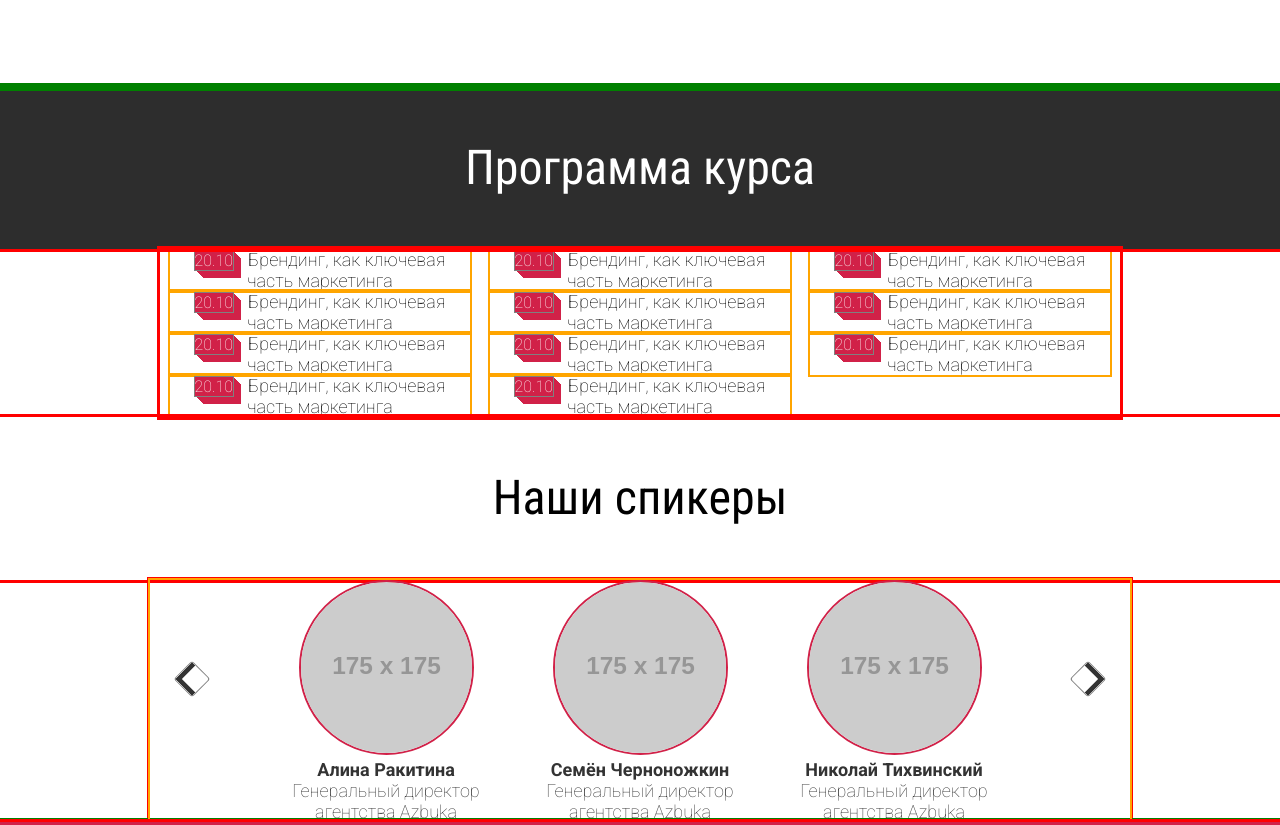
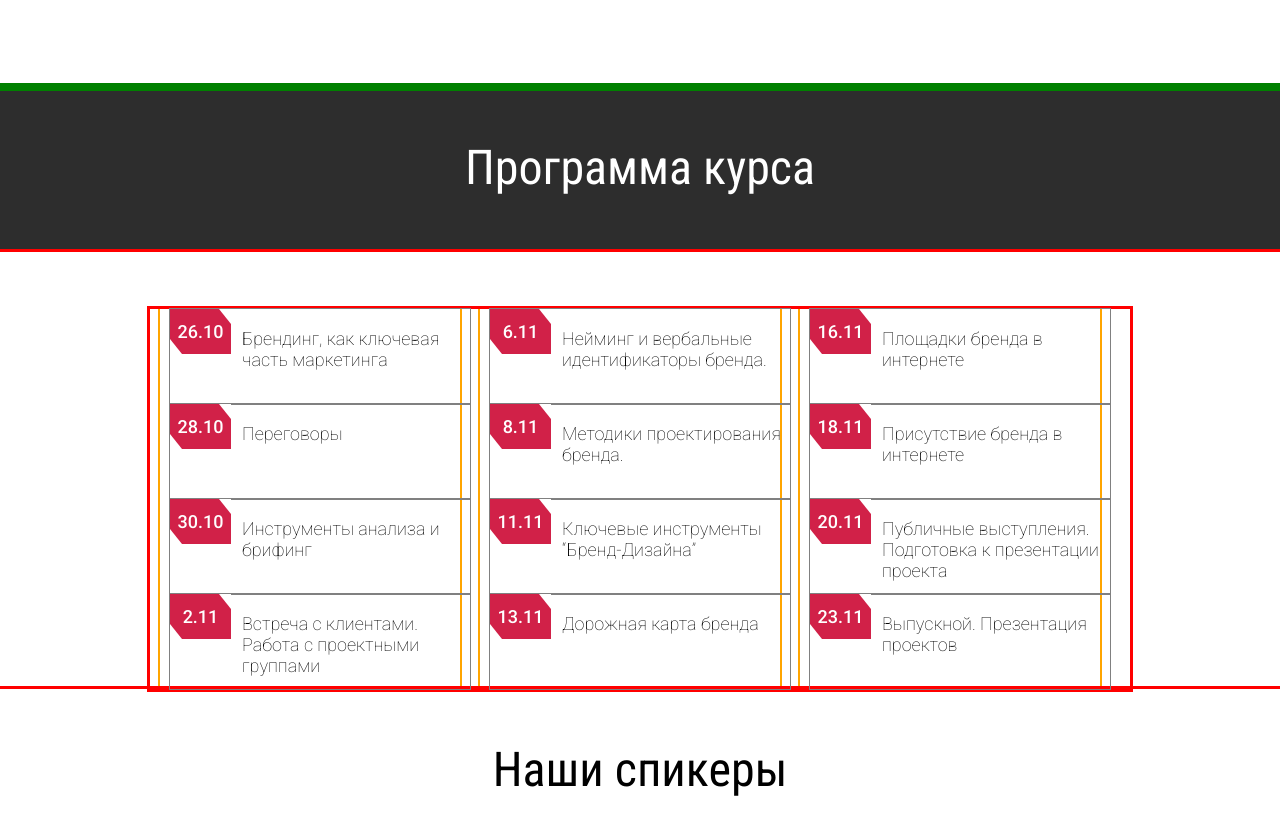
Before and after one commit to haineko/Azbuka, a plain HTML site: page index.html in a window 1280 px wide. Shown: the part 2159-2984 px from the top of the page. Drawn offline with nearby package versions, Linux system fonts and the light colour scheme; files that its build step writes are made by us from their sources; placeholder pictures from the web are drawn by us; a web font is replaced by a local one.

Commit message:
add style for programm

```diff
--- a/css/style.css
+++ b/css/style.css
@@ -118,10 +118,13 @@ body {
 }
 
 .headerNav > a:hover {
+  color: #c1c1c1;
+  transition: all 0.5s linear;
+}
+.headerNav > a:active {
   color: #ce2053;
   transition: all 0.5s linear;
 }
-
 .slideOne {
   padding: 130px 0 85px;
   color: #fff;
@@ -286,7 +289,9 @@ body {
 .slideSix {
   text-align: center;
 }
+
 .slideSix_header {
+  margin-bottom: 60px;
   padding: 50px 0;
   color:#fff;
   background-color: #2d2d2d;
@@ -294,37 +299,61 @@ body {
   font-weight: 400;
 }
 .slideSix_list {
-  margin: 0 auto;
-  width: 960px;
+  margin: 0 10px;
+  width: 300px;
+  float: left;
   font-size: 0;
   padding: 0;
   text-align: left;
 }
 .slideSix_list li {
+  position: relative;
   vertical-align: top;
   display: inline-block;
   color: #000;
   font: 18px Roboto, Arial, sans-serif;
   font-weight: 100;
-  width:300px;
+  width: 300px;
   margin: 0 10px;
-  text-align: center;
+  padding-top: 19px;
+  min-height: 95px;
+  padding-left: 72px;
 }
 .slideSix_list li span {
-  font: 16px Roboto, Arial, sans-serif;
-  font-weight: 100;
+  position: absolute;
+  top: 0;
+  left: 0;
+  width: 61px;
+  height: 45px;
+  font: 18px Roboto, Arial, sans-serif;
+  line-height: 45px;
+  text-align: center;
+  font-weight: 500;
   background-color: #d12148;
-  box-shadow:
-  1px 0px rgb(209,33,72), 1px 1px rgb(209,33,72),
-  2px 1px rgb(209,33,72), 2px 2px rgb(209,33,72),
-  3px 2px rgb(209,33,72), 3px 3px rgb(209,33,72),
-  4px 3px rgb(209,33,72), 4px 4px rgb(209,33,72),
-  5px 4px rgb(209,33,72), 5px 5px rgb(209,33,72),
-  6px 5px rgb(209,33,72), 6px 6px rgb(209,33,72),
-  7px 6px rgb(209,33,72), 7px 7px rgb(209,33,72),
-  8px 7px rgb(209,33,72), 8px 8px rgb(209,33,72);
   margin-right: 15px;
   color:#fff;
+}
+.slideSix_list li span::after {
+  content: '';
+  position: absolute;
+  top: 0;
+  right: 0;
+  width: 0;
+  height: 0;
+  border-style: solid;
+  border-width: 0 12px 15px 0;
+  border-color: transparent #fff transparent transparent;
+}
+.slideSix_list li span::before {
+  content: '';
+  position: absolute;
+  bottom: 0;
+  left: 0;
+  width: 0;
+  height: 0;
+  border-style: solid;
+  border-width: 15px 0 0 12px;
+border-color: transparent transparent transparent #fff;
 }
 .slideSix_header--color {
   color:#000;
@@ -597,8 +626,12 @@ textarea:-ms-input-placeholder { font-family:  "Roboto", "Arial", sans-serif;  f
   color: #ce2053;
   background-color: transparent;
   border: 3px solid #ce2053;
+  outline: none;
 }
-
+.btn-submit:hover {
+  color: #fff;
+  background-color: #ce2053;
+}
 .footer {
   padding-bottom: 90px;
   color: #fff;
@@ -661,6 +694,14 @@ textarea:-ms-input-placeholder { font-family:  "Roboto", "Arial", sans-serif;  f
   line-height: 0;
 }
 
+.social_btn:hover {
+  background-color: #6e605c;
+}
+
+.social_btn:active {
+  background-color: #655754;
+}
+
 .social_btn-vk {
   background: #7a6b67 url("../img/icon-vk.png") no-repeat 50%;
 }
@@ -668,7 +709,18 @@ textarea:-ms-input-placeholder { font-family:  "Roboto", "Arial", sans-serif;  f
 .social_btn-inst {
   background: #7a6b67 url("../img/icon-inst.png") no-repeat 50%;
 }
-
+.social_link {
+  font-family: "Roboto", "Arial", sans-serif;
+  font-size: 28px;
+  font-weight: 400;
+  color: #fff;
+  vertical-align: bottom;
+  text-decoration: none;
+}
+.social_link:hover,
+.footer_link:hover{
+  color: #d12148;
+}
 @keyframes shake {
   0%, 100% {
     transform: rotate(0);
--- a/index.html
+++ b/index.html
@@ -59,19 +59,26 @@
   </section>
   <section class="slideSix">
     <header class="slideSix_header">Программа курса</header>
-    <ul class="slideSix_list">
-      <li><span>20.10</span>Брендинг, как ключевая часть маркетинга</li>
-      <li><span>20.10</span>Брендинг, как ключевая часть маркетинга</li>
-      <li><span>20.10</span>Брендинг, как ключевая часть маркетинга</li>
-      <li><span>20.10</span>Брендинг, как ключевая часть маркетинга</li>
-      <li><span>20.10</span>Брендинг, как ключевая часть маркетинга</li>
-      <li><span>20.10</span>Брендинг, как ключевая часть маркетинга</li>
-      <li><span>20.10</span>Брендинг, как ключевая часть маркетинга</li>
-      <li><span>20.10</span>Брендинг, как ключевая часть маркетинга</li>
-      <li><span>20.10</span>Брендинг, как ключевая часть маркетинга</li>
-      <li><span>20.10</span>Брендинг, как ключевая часть маркетинга</li>
-      <li><span>20.10</span>Брендинг, как ключевая часть маркетинга</li>
-    </ul>
+    <div class="wrap">
+      <ul class="slideSix_list">
+        <li><span>26.10</span>Брендинг, как ключевая часть маркетинга</li>
+        <li><span>28.10</span>Переговоры</li>
+        <li><span>30.10</span>Инструменты анализа и брифинг</li>
+        <li><span>2.11</span>Встреча с клиентами. Работа с проектными группами</li>
+      </ul>
+      <ul class="slideSix slideSix_list">
+        <li><span>6.11</span>Нейминг и вербальные идентификаторы бренда.</li>
+        <li><span>8.11</span>Методики проектирования бренда.</li>
+        <li><span>11.11</span>Ключевые инструменты “Бренд-Дизайна”</li>
+        <li><span>13.11</span>Дорожная карта бренда</li>
+      </ul>
+      <ul class="slideSix slideSix_list">
+        <li><span>16.11</span>Площадки бренда в интернете</li>
+        <li><span>18.11</span>Присутствие бренда в интернете</li>
+        <li><span>20.11</span>Публичные выступления. Подготовка к презентации проекта</li>
+        <li><span>23.11</span>Выпускной. Презентация проектов</li>
+      </ul>
+    </div>
     <header class="slideSix_header slideSix_header--color">Наши спикеры</header>
     <div class="slideSix_gallery wrap">
       <div class="slideSix_inner">
@@ -163,9 +170,9 @@
         Контактный телефон : 8 (981) 970 34 46</p>
       <a class="footer_link" href="https://twitter.com/hashtag/azbukapro">#azbukapro</a>
       <div class="social">
-        <a href="" class="social_btn social_btn-vk">Вконтакте</a>
-        <a href="" class="social_btn social_btn-inst">Инстаграм</a>
-
+        <a href="http://vk.com/azbukapro" class="social_btn social_btn-vk">Вконтакте</a>
+        <a href="https://instagram.com/azbukapro/" class="social_btn social_btn-inst">Инстаграм</a>
+        <a href="azbuka.pro" class="social_link">azbuka.pro</p>
       </div>
     </div>
   </footer>
```
